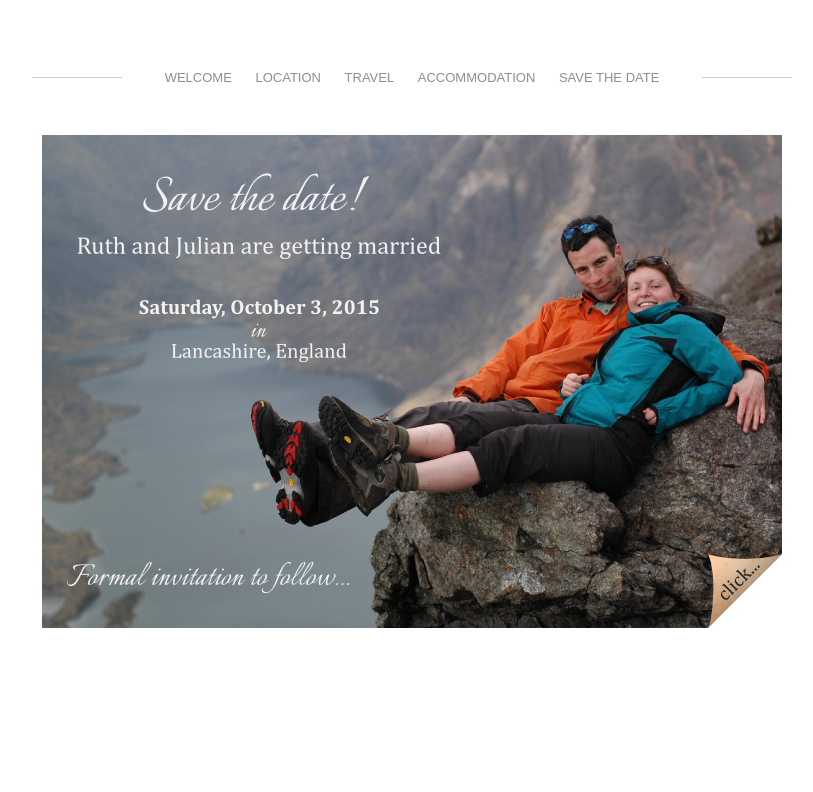
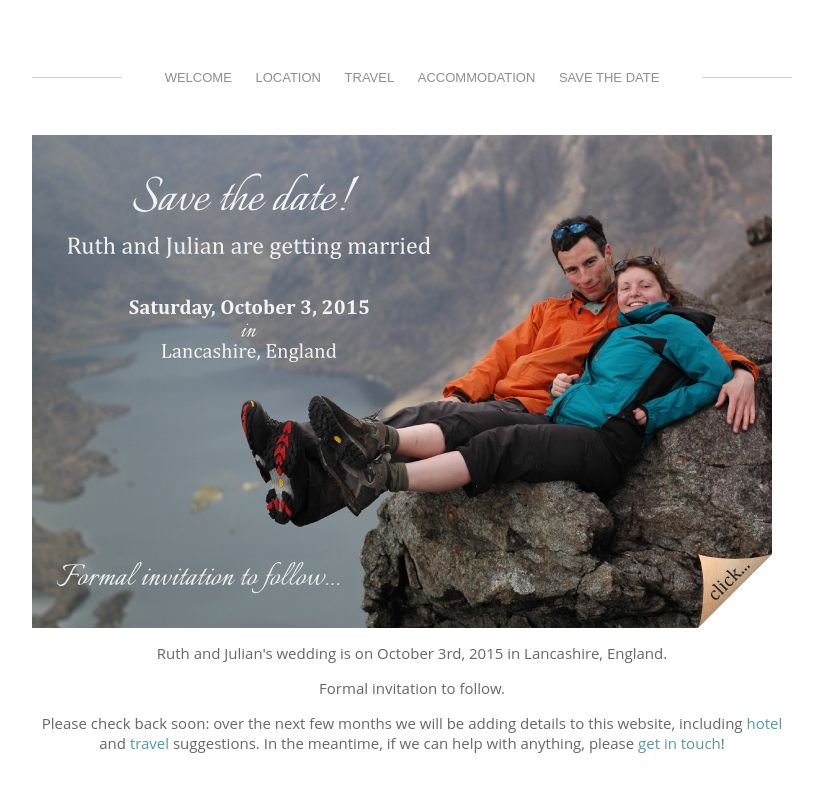
Before and after one commit to jfitzell/weddingsite, a Jekyll site: the page built from save-the-date.html, in a window 1280 px wide. Shown: the top 792 px of the page, without its empty margins (228-1041 px from the left). Built offline with Jekyll 4.4.1, drawn with Linux system fonts in a browser that asks for light colours.

Commit message:
Add save the date text content and remove unneeded container div

```diff
--- a/css/postcard.css
+++ b/css/postcard.css
@@ -1,18 +1,9 @@
 /**
  Card flipping
  **/
-#centered-container {
-    position: absolute;
-    left: 50%;
-}
-
-#centered-container #offset-container {
-    margin-left: -370px; // half of postcard width
-    position: relative;
-}
 
 /*
-#centered-container #offset-container #flip {
+#offset-container #flip {
     -webkit-transition: opacity 0.5s;
     -moz-transition: opacity 0.5s;
     -o-transition: opacity 0.5s;
@@ -26,7 +17,7 @@
 }
 */
 
-#centered-container #offset-container #postcard-container {
+#offset-container #postcard-container {
     -webkit-perspective: 1000;
     -moz-perspective: 1000;
     -ms-perspective: 1000;
@@ -36,7 +27,7 @@
     height: 493px;
 }
 
-#centered-container #offset-container #postcard-container:hover #postcard {
+#offset-container #postcard-container:hover #postcard {
     -webkit-transform: rotateY(180deg);
     -moz-transform: rotateY(180deg);
     -ms-transform: rotateY(180deg);
@@ -44,16 +35,16 @@
     transform: rotateY(180deg);
 }
 
-#centered-container #offset-container #postcard-container:hover #postcard #front {
+#offset-container #postcard-container:hover #postcard #front {
     opacity: 0;
     z-index: 0;
 }
 
-#centered-container #offset-container #postcard-container:hover #postcard #back {
+#offset-container #postcard-container:hover #postcard #back {
     opacity: 1;
 }
 
-#centered-container #offset-container #postcard-container #postcard {
+#offset-container #postcard-container #postcard {
     -webkit-transform-style: preserve-3d;
     -moz-transform-style: preserve-3d;
     -ms-transform-style: preserve-3d;
@@ -67,7 +58,7 @@
     height: 493px;
 }
 
-#centered-container #offset-container #postcard-container #postcard .face {
+#offset-container #postcard-container #postcard .face {
     -webkit-backface-visibility: hidden;
     -moz-backface-visibility: hidden;
     -ms-backface-visibility: hidden;
@@ -76,7 +67,7 @@
     position: absolute;
 }
 
-#centered-container #offset-container #postcard-container #postcard #front {
+#offset-container #postcard-container #postcard #front {
     -webkit-transition: 1s;
     -moz-transition: 1s;
     -o-transition: 1s;
@@ -86,7 +77,7 @@
     z-index: 1;
 }
 
-#centered-container #offset-container #postcard-container #postcard #front .img {
+#offset-container #postcard-container #postcard #front .img {
     -webkit-transition: opacity 0.5s;
     -moz-transition: opacity 0.5s;
     -o-transition: opacity 0.5s;
@@ -99,13 +90,13 @@
 	background: url(../card-front.png);
 }
 
-#centered-container #offset-container #postcard-container #postcard #front .img a {
+#offset-container #postcard-container #postcard #front .img a {
     position: absolute;
     width: 740px;
     height: 493px;
 }
 
-#centered-container #offset-container #postcard-container #postcard #back {
+#offset-container #postcard-container #postcard #back {
     -webkit-transform: rotateY(180deg);
     -moz-transform: rotateY(180deg);
     -ms-transform: rotateY(180deg);
@@ -121,7 +112,7 @@
     opacity: 0;
 }
 
-#centered-container #offset-container #postcard-container #postcard #back .img {
+#offset-container #postcard-container #postcard #back .img {
     position: absolute;
     background-repeat: no-repeat;
     width: 740px;
--- a/save-the-date.html
+++ b/save-the-date.html
@@ -3,7 +3,6 @@ title: Save the date
 layout: default
 ---
 
-<div id='centered-container'>
 <div id='offset-container'>
   <div id='postcard-container'>
 	<div id='postcard'>
@@ -21,4 +20,9 @@ layout: default
   </div>
   <div id='flip'></div>
 </div>
+
+<div style="text-align:center">
+  <p>Ruth and Julian's wedding is on October 3rd, 2015 in Lancashire, England.</p>
+  <p>Formal invitation to follow.</p>
+  <p>Please check back soon: over the next few months we will be adding details to this website, including <a href="accommodation.html">hotel</a> and <a href="travel.html">travel</a> suggestions. In the meantime, if we can help with anything, please <a href="mailto:wedding@fitzell.ca">get in touch</a>!</p>
 </div>
```
Lines whose indentation alone changed are shown as unchanged.
